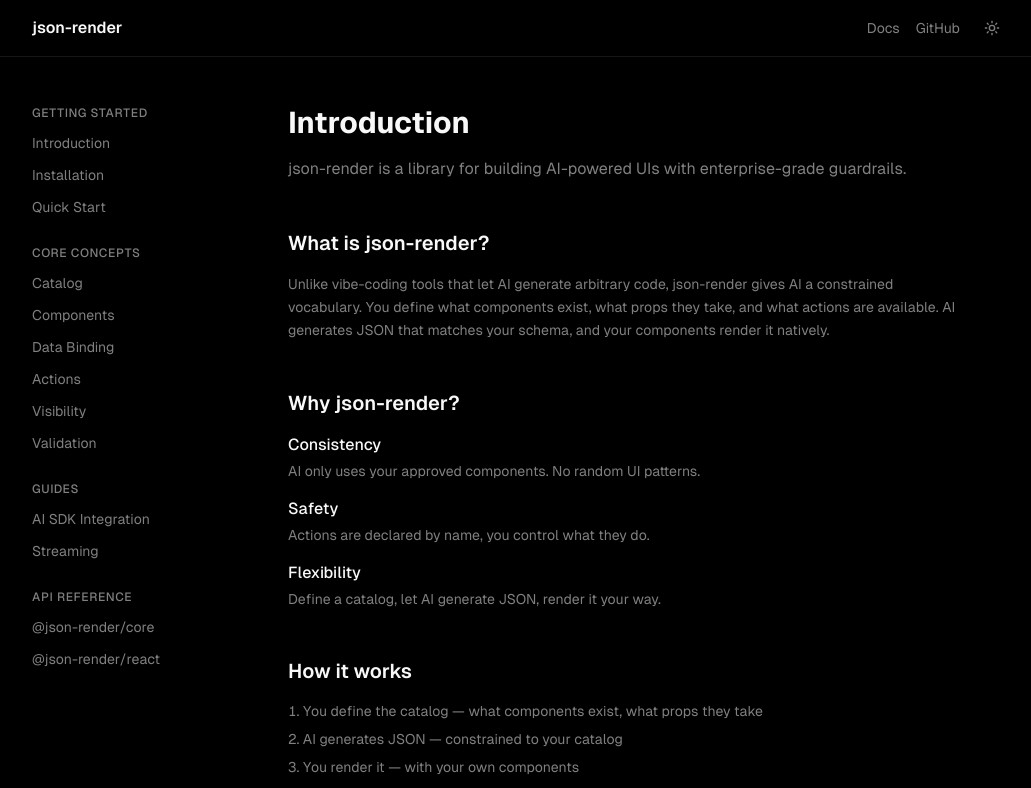
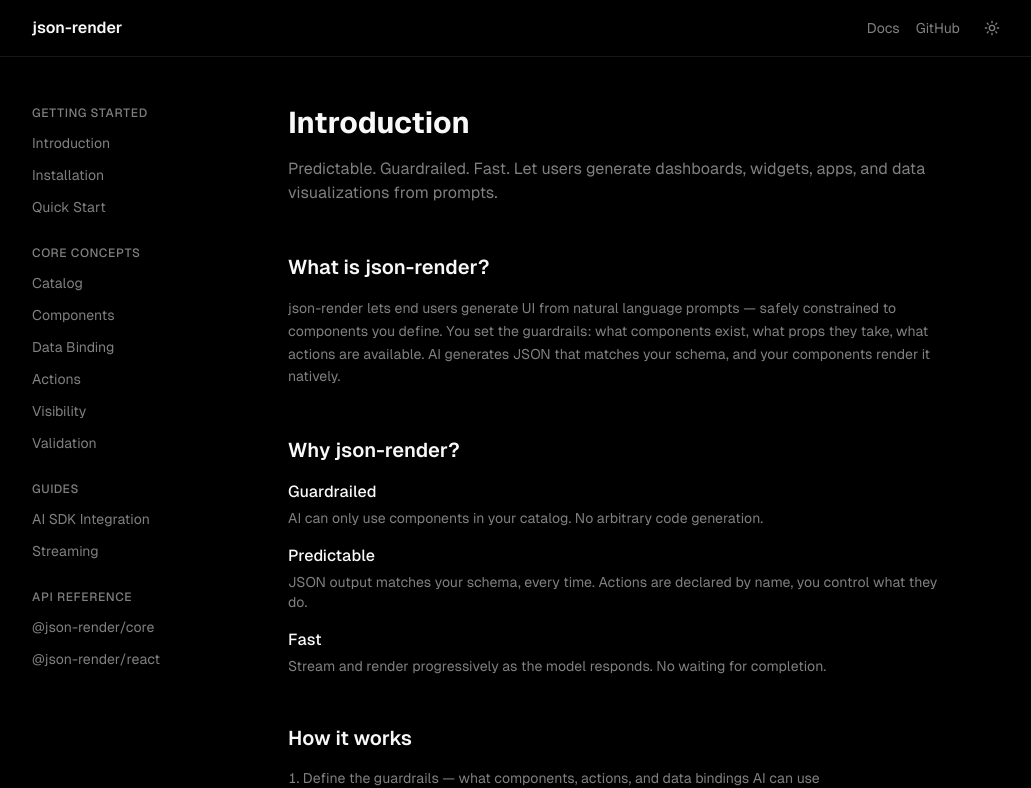
Before and after one commit to anthonytran550-ui/Shadcn-render, a Next.js app in the folder apps/web/: page /docs in a window 1280 px wide. Shown: the top 788 px of the page, without its empty margins (120-1151 px from the left). Built offline with nearby package versions, Linux system fonts and the light colour scheme.

Commit message:
better copy

```diff
--- a/apps/web/app/docs/page.tsx
+++ b/apps/web/app/docs/page.tsx
@@ -7,45 +7,45 @@ export default function DocsPage() {
     <article>
       <h1 className="text-3xl font-bold mb-4">Introduction</h1>
       <p className="text-muted-foreground mb-8">
-        json-render is a library for building AI-powered UIs with enterprise-grade guardrails.
+        Predictable. Guardrailed. Fast. Let users generate dashboards, widgets, apps, and data visualizations from prompts.
       </p>
 
       <h2 className="text-xl font-semibold mt-12 mb-4">What is json-render?</h2>
       <p className="text-sm text-muted-foreground mb-4 leading-relaxed">
-        Unlike vibe-coding tools that let AI generate arbitrary code, json-render gives AI a
-        constrained vocabulary. You define what components exist, what props they take, and
-        what actions are available. AI generates JSON that matches your schema, and your
-        components render it natively.
+        json-render lets end users generate UI from natural language prompts — safely constrained to
+        components you define. You set the guardrails: what components exist, what props they take,
+        what actions are available. AI generates JSON that matches your schema, and your components
+        render it natively.
       </p>
 
       <h2 className="text-xl font-semibold mt-12 mb-4">Why json-render?</h2>
       <div className="space-y-4 mb-8">
         <div>
-          <h3 className="font-medium mb-1">Consistency</h3>
+          <h3 className="font-medium mb-1">Guardrailed</h3>
           <p className="text-sm text-muted-foreground">
-            AI only uses your approved components. No random UI patterns.
+            AI can only use components in your catalog. No arbitrary code generation.
           </p>
         </div>
         <div>
-          <h3 className="font-medium mb-1">Safety</h3>
+          <h3 className="font-medium mb-1">Predictable</h3>
           <p className="text-sm text-muted-foreground">
-            Actions are declared by name, you control what they do.
+            JSON output matches your schema, every time. Actions are declared by name, you control what they do.
           </p>
         </div>
         <div>
-          <h3 className="font-medium mb-1">Flexibility</h3>
+          <h3 className="font-medium mb-1">Fast</h3>
           <p className="text-sm text-muted-foreground">
-            Define a catalog, let AI generate JSON, render it your way.
+            Stream and render progressively as the model responds. No waiting for completion.
           </p>
         </div>
       </div>
 
       <h2 className="text-xl font-semibold mt-12 mb-4">How it works</h2>
       <ol className="list-decimal list-inside space-y-2 text-sm text-muted-foreground">
-        <li>You define the catalog — what components exist, what props they take</li>
-        <li>AI generates JSON — constrained to your catalog</li>
-        <li>You render it — with your own components</li>
-        <li>Actions are safe — AI declares intent, you implement it</li>
+        <li>Define the guardrails — what components, actions, and data bindings AI can use</li>
+        <li>Users prompt — end users describe what they want in natural language</li>
+        <li>AI generates JSON — output is always predictable, constrained to your catalog</li>
+        <li>Render fast — stream and render progressively as the model responds</li>
       </ol>
     </article>
   );
--- a/apps/web/app/page.tsx
+++ b/apps/web/app/page.tsx
@@ -9,11 +9,11 @@ export default function Home() {
     <>
       {/* Hero */}
       <section className="max-w-5xl mx-auto px-6 pt-24 pb-16 text-center">
-        <h1 className="text-4xl sm:text-5xl md:text-7xl font-bold tracking-tighter mb-6">
-          JSON becomes UI
+        <h1 className="text-5xl sm:text-6xl md:text-7xl font-bold tracking-tighter mb-6">
+          Predictable. Guardrailed. Fast.
         </h1>
         <p className="text-lg text-muted-foreground max-w-2xl mx-auto mb-12 leading-relaxed">
-          Define a catalog. AI generates JSON. Your components render natively.
+          Let users generate dashboards, widgets, apps, and data visualizations from prompts — safely constrained to components you define.
         </p>
 
         <Demo />
@@ -52,23 +52,23 @@ export default function Home() {
           <div className="grid md:grid-cols-3 gap-12">
             <div>
               <div className="text-xs text-muted-foreground font-mono mb-3">01</div>
-              <h3 className="text-lg font-semibold mb-2">Define Catalog</h3>
+              <h3 className="text-lg font-semibold mb-2">Define Your Catalog</h3>
               <p className="text-sm text-muted-foreground leading-relaxed">
-                Specify which components AI can use with Zod schemas. Full type safety and validation.
+                Set the guardrails. Define which components, actions, and data bindings AI can use.
               </p>
             </div>
             <div>
               <div className="text-xs text-muted-foreground font-mono mb-3">02</div>
-              <h3 className="text-lg font-semibold mb-2">Register Components</h3>
+              <h3 className="text-lg font-semibold mb-2">Users Prompt</h3>
               <p className="text-sm text-muted-foreground leading-relaxed">
-                Map catalog types to your React components. Use your own design system.
+                End users describe what they want. AI generates JSON constrained to your catalog.
               </p>
             </div>
             <div>
               <div className="text-xs text-muted-foreground font-mono mb-3">03</div>
-              <h3 className="text-lg font-semibold mb-2">Let AI Generate</h3>
+              <h3 className="text-lg font-semibold mb-2">Render Instantly</h3>
               <p className="text-sm text-muted-foreground leading-relaxed">
-                AI outputs JSON matching your schema. Stream it. Render progressively.
+                Stream the response. Your components render progressively as JSON arrives.
               </p>
             </div>
           </div>
```
Also changed, not shown: packages/core/README.md, packages/react/README.md, 1 other file (tests, documents, lock files or other folders).
